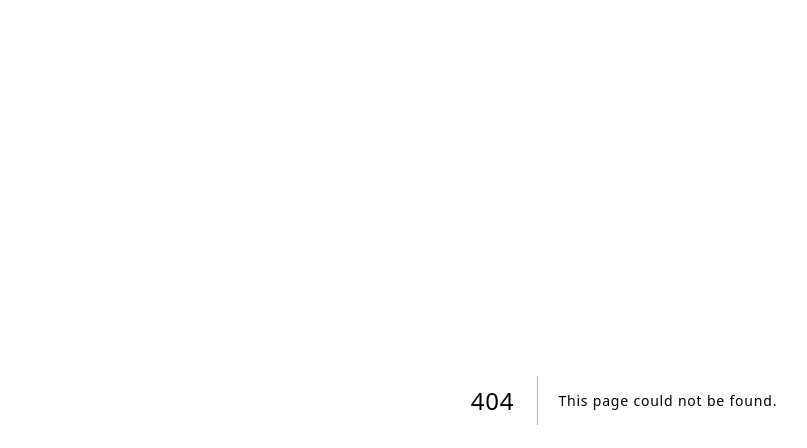
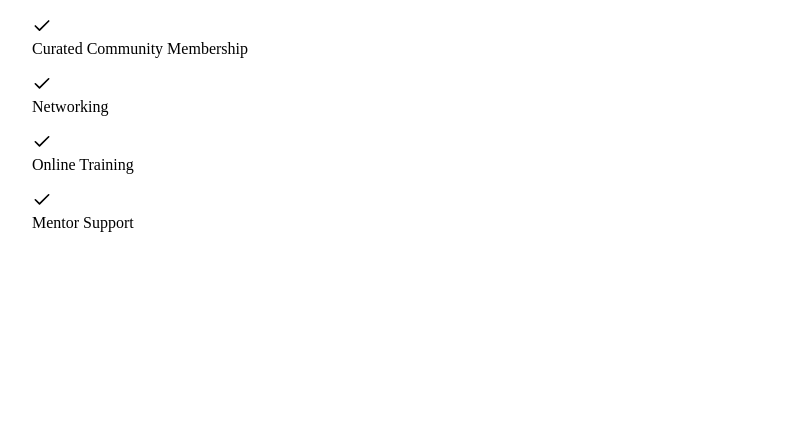
Before and after one commit to HappyHackingSpace/landing-frontend-app, a Next.js app: page /home-page/components/animated-benefits in a window 1280 px wide. Before the commit this address had no page. Shown: the top 448 px of the page, without its empty margins (16-823 px from the left). Built offline with nearby package versions, Linux system fonts and the light colour scheme.

Commit message:
feat: add AnimatedBenefits component

```diff
--- /dev/null
+++ b/components/custom/animated-list.tsx
@@ -0,0 +1,66 @@
+"use client";
+
+import * as React from "react";
+import { AnimatePresence, motion } from "framer-motion";
+
+export interface AnimatedListProps {
+  className?: string;
+  children: React.ReactNode;
+  delay?: number;
+}
+
+export const AnimatedList = React.memo(
+  ({ className, children, delay = 1500 }: AnimatedListProps) => {
+    const [index, setIndex] = React.useState(0);
+    const [isHovered, setIsHovered] = React.useState(false);
+    const childrenArray = React.Children.toArray(children);
+
+    React.useEffect(() => {
+      if (isHovered) return;
+
+      const interval = setInterval(() => {
+        setIndex((prevIndex) => (prevIndex + 1) % childrenArray.length);
+      }, delay);
+
+      return () => clearInterval(interval);
+    }, [childrenArray.length, delay, isHovered]);
+
+    const itemsToShow = React.useMemo(
+      () => childrenArray.slice(0, index + 1).reverse(),
+      [index, childrenArray]
+    );
+
+    return (
+      <div
+        className={`flex flex-col items-center gap-4 ${className}`}
+        onMouseEnter={() => setIsHovered(true)}
+        onMouseLeave={() => setIsHovered(false)}
+      >
+        <AnimatePresence>
+          {itemsToShow.map((item) => (
+            <AnimatedListItem key={(item as React.ReactElement).key}>
+              {item}
+            </AnimatedListItem>
+          ))}
+        </AnimatePresence>
+      </div>
+    );
+  }
+);
+
+AnimatedList.displayName = "AnimatedList";
+
+export function AnimatedListItem({ children }: { children: React.ReactNode }) {
+  const animations = {
+    initial: { scale: 0, opacity: 0 },
+    animate: { scale: 1, opacity: 1, originY: 0 },
+    exit: { scale: 0, opacity: 0 },
+    transition: { type: "spring", stiffness: 200, damping: 40 },
+  };
+
+  return (
+    <motion.div {...animations} layout className="mx-auto w-full">
+      {children}
+    </motion.div>
+  );
+}
--- a/constants/home.ts
+++ b/constants/home.ts
@@ -94,3 +94,44 @@ export const MOTION_IMAGES = [
     },
   },
 ];
+
+export const FAQ_ITEMS = [
+  {
+    trigger: "What is Happy Hacking Space?",
+    content:
+      "Happy Hacking Space is a nonprofit community fostering curiosity, creativity, and collaboration. We believe in abundance through mutual support and collective imagination.",
+  },
+  {
+    trigger: "What support do you offer?",
+    content:
+      "We offer mentor support, online and in-person training, and networking opportunities, helping you grow in software development, product, and more.",
+  },
+  {
+    trigger: "Who can join?",
+    content:
+      "Our community members are selected based on local engagement and interaction, ensuring a more effective and solution-driven environment.",
+  },
+  {
+    trigger: "Can I contribute and learn?",
+    content:
+      "Absolutely! Whether you're contributing or learning, you are welcome to be part of our collaborative and supportive community.",
+  },
+];
+
+export let BENEFITS = [
+  {
+    info: "Mentor Support",
+  },
+  {
+    info: "Online Training",
+  },
+  {
+    info: "Networking",
+  },
+  {
+    info: "Curated Community Membership",
+  },
+  {
+    info: "In-Person Training",
+  },
+];
--- a/layouts/landing-layout/components/landing-header.tsx
+++ b/layouts/landing-layout/components/landing-header.tsx
@@ -18,23 +18,19 @@ import { NAV_ITEMS } from "@hhs/constants/layout";
 import ThemeSwitcher from "@hhs/components/custom/theme-switcher";
 import Image from "next/image";
 
-const Logo = () => (
-  <Link href="/">
-    <Image
-      src="/assets/hhs.avif"
-      width={40}
-      height={40}
-      alt="Happy Hacking Space"
-    />
-  </Link>
-);
-
 const LandingHeader = () => {
   return (
-    <header className="sticky top-4 z-50 sm:bg-background sm:rounded-md sm:border sm:p-2 sm:shadow-sm hover:shadow-none transition-colors duration-200 border">
+    <header className="sticky top-4 z-50 bg-background rounded-md p-1 md:p-2 shadow-sm hover:shadow-none transition-colors duration-200 border">
       {/* desktop */}
       <div className="justify-between items-center shrink-0 hidden md:flex">
-        <Logo />
+        <Link href="/">
+          <Image
+            src="/assets/hhs.avif"
+            width={40}
+            height={40}
+            alt="Happy Hacking Space"
+          />
+        </Link>
         <div className="flex items-center gap-12">
           <NavigationMenu>
             <NavigationMenuList>
@@ -52,10 +48,10 @@ const LandingHeader = () => {
       </div>
 
       {/* mobile */}
-      <div className="flex justify-between">
+      <div className="flex justify-between md:hidden ">
         <Drawer>
           <DrawerTrigger asChild>
-            <Button className="md:hidden" size="icon" variant="outline">
+            <Button size="icon" variant="outline">
               <Menu size={20} className="text-gray-500" />
               <span className="sr-only">Toggle navigation menu</span>
             </Button>
@@ -99,7 +95,9 @@ const LandingHeader = () => {
           </DrawerContent>
         </Drawer>
 
-        <Logo />
+        <ThemeSwitcher />
+
+        {/* <Logo /> */}
       </div>
     </header>
   );
--- a/package.json
+++ b/package.json
@@ -9,6 +9,7 @@
     "lint": "next lint"
   },
   "dependencies": {
+    "@radix-ui/react-accordion": "^1.2.1",
     "@radix-ui/react-dialog": "^1.1.1",
     "@radix-ui/react-navigation-menu": "^1.2.0",
     "@radix-ui/react-slot": "^1.1.0",
--- /dev/null
+++ b/pages/home-page/components/accordion-faq.tsx
@@ -0,0 +1,31 @@
+import {
+  Accordion,
+  AccordionContent,
+  AccordionItem,
+  AccordionTrigger,
+} from "@hhs/components/shadcn/accordion";
+
+interface FaqItem {}
+
+interface AccordionFaqProps {
+  data: { trigger: string; content: string }[];
+}
+
+const AccordionFaq = ({ data }: AccordionFaqProps) => {
+  return (
+    <Accordion type="single" collapsible className="max-w-[840px] mx-auto">
+      {data.map((item, index) => (
+        <AccordionItem key={index} value={`item-${index + 1}`}>
+          <AccordionTrigger className="text-lg md:text-xl !cursor-help">
+            {item.trigger}
+          </AccordionTrigger>
+          <AccordionContent className="text-base md:text-lg !cursor-text">
+            {item.content}
+          </AccordionContent>
+        </AccordionItem>
+      ))}
+    </Accordion>
+  );
+};
+
+export default AccordionFaq;
--- /dev/null
+++ b/pages/home-page/components/animated-benefits.tsx
@@ -0,0 +1,53 @@
+"use client";
+import { AnimatedList } from "@hhs/components/custom/animated-list";
+import { BENEFITS } from "@hhs/constants/home";
+import { cn } from "@hhs/utils/cn";
+import { Check } from "lucide-react";
+
+interface Item {
+  info: string;
+}
+
+let items = BENEFITS;
+items = Array.from({ length: 10 }, () => items).flat();
+
+const Item = ({ info }: Item) => {
+  return (
+    <figure
+      className={cn(
+        "relative mx-auto min-h-fit w-full max-w-[400px] cursor-pointer overflow-hidden rounded-md p-2",
+        // animation styles
+        "transition-all duration-200 ease-in-out hover:scale-[103%]",
+        // light styles
+        "bg-white [box-shadow:0_0_0_1px_rgba(0,0,0,.03),0_2px_4px_rgba(0,0,0,.05),0_12px_24px_rgba(0,0,0,.05)]",
+        // dark styles
+        "transform-gpu dark:bg-transparent dark:backdrop-blur-md dark:[border:1px_solid_rgba(255,255,255,.1)] dark:[box-shadow:0_-20px_80px_-20px_#ffffff1f_inset]"
+      )}
+    >
+      <div className="flex flex-row items-center gap-3">
+        <div className="size-10 bg-primary flex items-center justify-center shrink-0 rounded-md">
+          <Check className="text-background" size={20} />
+        </div>
+        <div className="flex flex-col overflow-hidden">
+          <figcaption className="flex flex-row items-center whitespace-pre text-lg font-medium dark:text-white ">
+            <span className="text-sm sm:text-lg text-wrap">{info}</span>
+          </figcaption>
+        </div>
+      </div>
+    </figure>
+  );
+};
+
+const AnimatedBenefits = () => {
+  return (
+    <div className="relative p-2 flex h-[300px] w-full flex-col overflow-hidden bg-background">
+      <AnimatedList>
+        {items.map((item, idx) => (
+          <Item {...item} key={idx} />
+        ))}
+      </AnimatedList>
+    </div>
+  );
+};
+
+export default AnimatedBenefits;
--- a/pages/home-page/index.tsx
+++ b/pages/home-page/index.tsx
@@ -1,12 +1,14 @@
 import { GradientHeading } from "@hhs/components/custom/gradient-heading";
-import { MOTION_IMAGES } from "@hhs/constants/home";
+import { FAQ_ITEMS, MOTION_IMAGES } from "@hhs/constants/home";
+import AccordionFaq from "@hhs/pages/home-page/components/accordion-faq";
+import AnimatedBenefits from "@hhs/pages/home-page/components/animated-benefits";
 import MotionImageWrapper from "@hhs/pages/home-page/components/motion-image-wrapper";
 
 const HomePageView = () => {
   return (
-    <div>
-      <section className="flex items-center justify-center flex-wrap gap-2">
-        <div className="flex max-w-lg flex-col items-center gap-2 text-center">
+    <div className="space-y-8">
+      <section className="grid lg:grid-cols-2 gap-4 items-center">
+        <div className="flex max-w-lg flex-col items-center text-center gap-2">
           <GradientHeading>Happy Hacking Space</GradientHeading>
           <p className="block text-xl text-pretty">
             A nonprofit community driven by curiosity and exploration, rejecting
@@ -15,7 +17,10 @@ const HomePageView = () => {
             imagination and creative resilience.
           </p>
         </div>
-        <div className="space-y-2">
+        <AnimatedBenefits />
+      </section>
+
+      <section className="space-y-2">
         <MotionImageWrapper start={0} end={3} />
         <MotionImageWrapper start={3} end={5} className="md:-top-16" />
         <MotionImageWrapper
@@ -23,7 +28,13 @@ const HomePageView = () => {
           end={MOTION_IMAGES.length}
           className="md:-top-32"
         />
-        </div>
+      </section>
+
+      <section className="space-y-2">
+        <GradientHeading weight="semi" size="lg" className="text-center">
+          FAQs
+        </GradientHeading>
+        <AccordionFaq data={FAQ_ITEMS} />
       </section>
     </div>
   );
--- a/tailwind.config.ts
+++ b/tailwind.config.ts
@@ -12,72 +12,94 @@ const config: Config = {
   ],
   theme: {
   	container: {
-      center: true,
-      padding: "2rem",
+  		center: 'true',
+  		padding: '2rem',
   		screens: {
-        "2xl": "1600px",
-      },
+  			'2xl': '1600px'
+  		}
   	},
   	screens: {
-      xs: "360px",
-      sm: "435px",
-      md: "768px",
-      lg: "1024px",
-      xl: "1280px",
+  		xs: '360px',
+  		sm: '435px',
+  		md: '768px',
+  		lg: '1024px',
+  		xl: '1280px'
   	},
   	extend: {
   		fontFamily: {
   			sans: ["var(--font-geist-sans)", ...fontFamily.sans],
-        mono: ["var(--font-geist-mono)", ...fontFamily.mono],
+  			mono: ["var(--font-geist-mono)", ...fontFamily.mono]
   		},
   		borderRadius: {
-        lg: "var(--radius)",
-        md: "calc(var(--radius) - 2px)",
-        sm: "calc(var(--radius) - 4px)",
+  			lg: 'var(--radius)',
+  			md: 'calc(var(--radius) - 2px)',
+  			sm: 'calc(var(--radius) - 4px)'
   		},
   		colors: {
-        background: "hsl(var(--background))",
-        foreground: "hsl(var(--foreground))",
+  			background: 'hsl(var(--background))',
+  			foreground: 'hsl(var(--foreground))',
   			card: {
-          DEFAULT: "hsl(var(--card))",
-          foreground: "hsl(var(--card-foreground))",
+  				DEFAULT: 'hsl(var(--card))',
+  				foreground: 'hsl(var(--card-foreground))'
   			},
   			popover: {
-          DEFAULT: "hsl(var(--popover))",
-          foreground: "hsl(var(--popover-foreground))",
+  				DEFAULT: 'hsl(var(--popover))',
+  				foreground: 'hsl(var(--popover-foreground))'
   			},
   			primary: {
-          DEFAULT: "hsl(var(--primary))",
-          foreground: "hsl(var(--primary-foreground))",
+  				DEFAULT: 'hsl(var(--primary))',
+  				foreground: 'hsl(var(--primary-foreground))'
   			},
   			secondary: {
-          DEFAULT: "hsl(var(--secondary))",
-          foreground: "hsl(var(--secondary-foreground))",
+  				DEFAULT: 'hsl(var(--secondary))',
+  				foreground: 'hsl(var(--secondary-foreground))'
   			},
   			muted: {
-          DEFAULT: "hsl(var(--muted))",
-          foreground: "hsl(var(--muted-foreground))",
+  				DEFAULT: 'hsl(var(--muted))',
+  				foreground: 'hsl(var(--muted-foreground))'
   			},
   			accent: {
-          DEFAULT: "hsl(var(--accent))",
-          foreground: "hsl(var(--accent-foreground))",
+  				DEFAULT: 'hsl(var(--accent))',
+  				foreground: 'hsl(var(--accent-foreground))'
   			},
   			destructive: {
-          DEFAULT: "hsl(var(--destructive))",
-          foreground: "hsl(var(--destructive-foreground))",
+  				DEFAULT: 'hsl(var(--destructive))',
+  				foreground: 'hsl(var(--destructive-foreground))'
   			},
-        border: "hsl(var(--border))",
-        input: "hsl(var(--input))",
-        ring: "hsl(var(--ring))",
+  			border: 'hsl(var(--border))',
+  			input: 'hsl(var(--input))',
+  			ring: 'hsl(var(--ring))',
   			chart: {
-          "1": "hsl(var(--chart-1))",
-          "2": "hsl(var(--chart-2))",
-          "3": "hsl(var(--chart-3))",
-          "4": "hsl(var(--chart-4))",
-          "5": "hsl(var(--chart-5))",
+  				'1': 'hsl(var(--chart-1))',
+  				'2': 'hsl(var(--chart-2))',
+  				'3': 'hsl(var(--chart-3))',
+  				'4': 'hsl(var(--chart-4))',
+  				'5': 'hsl(var(--chart-5))'
+  			}
   		},
+  		keyframes: {
+  			'accordion-down': {
+  				from: {
+  					height: '0'
   				},
+  				to: {
+  					height: 'var(--radix-accordion-content-height)'
+  				}
   			},
+  			'accordion-up': {
+  				from: {
+  					height: 'var(--radix-accordion-content-height)'
+  				},
+  				to: {
+  					height: '0'
+  				}
+  			}
+  		},
+  		animation: {
+  			'accordion-down': 'accordion-down 0.2s ease-out',
+  			'accordion-up': 'accordion-up 0.2s ease-out'
+  		}
+  	}
   },
   plugins: [require("tailwindcss-animate")],
 };
```
Also changed, not shown: components/shadcn/accordion.tsx (added, +58 -0 lines), 1 other file (tests, documents, lock files or other folders). Lines whose indentation alone changed are shown as unchanged.
